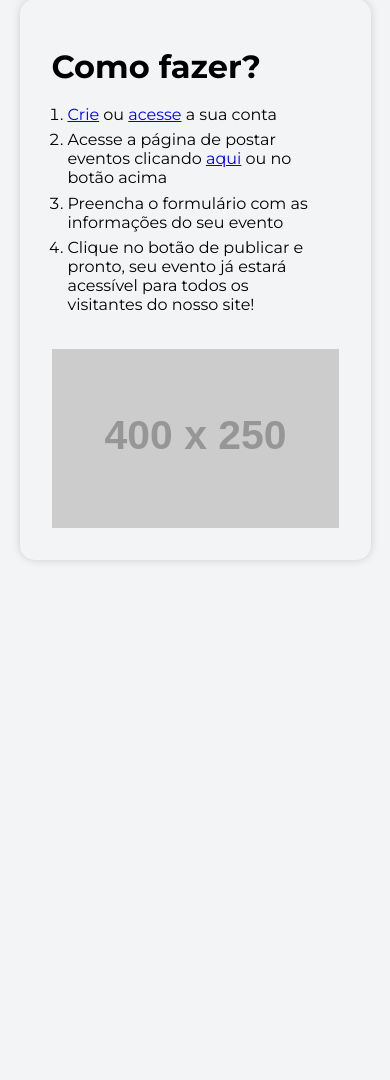
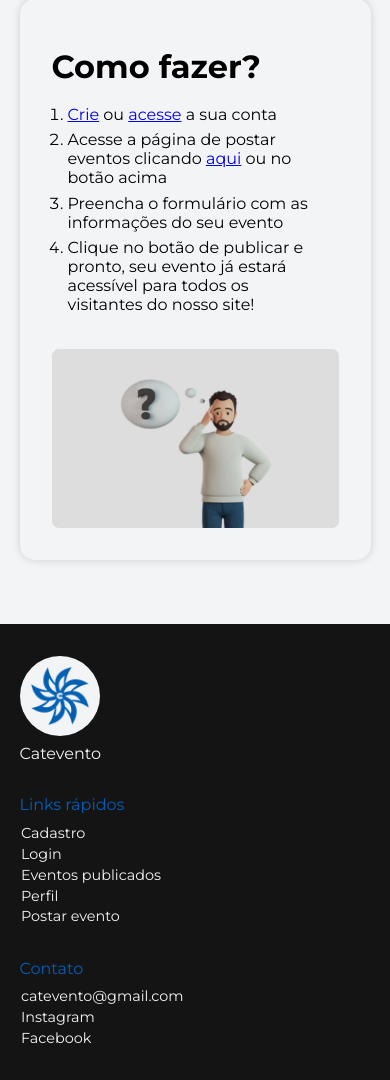
Before and after one commit to victoralsp/projeto-integrado, a PHP site: page / in a window 390 px wide. Shown: the part 1423-2503 px from the top of the page. Before the commit the page ends 1985 px from the top, so only its background shows below. Run offline with PHP 8.4, Linux system fonts and the light colour scheme; grey boxes labelled with a size stand in for pictures from a placeholder-image service; some libraries are stand-ins or nearby versions.

Commit message:
home finalizada e responsiva

```diff
--- a/css/index.css
+++ b/css/index.css
@@ -369,4 +369,62 @@ header {
 #como-publicar img {
     width: 100%;
     max-width: 400px;
+    border-radius: 7px;
 }
+
+footer {
+    background-color: var(--cor-dark-bg);
+    padding: 2em 0;
+}
+
+#footer {
+    display: flex;
+    width: 100%;
+    margin: 0 auto;
+    max-width: 1000px;
+    justify-content: space-evenly;
+}
+
+footer img {
+    width: 80px;
+    background-color: var(--cor-branca);
+    border-radius: 50%;
+    padding: .5em;
+    display: block;
+}
+
+#nome-empresa {
+    text-decoration: none;
+    color: var(--cor-branca) !important;
+}
+#nome-empresa img {
+    margin-bottom: .5em;
+}
+
+#links-rapidos,
+#contatos {
+    display: flex;
+    flex-direction: column;
+}
+#links-rapidos p,
+#contatos p {
+    margin-bottom: .5em;
+}
+#links-rapidos a,
+#contatos a {
+    text-decoration: none;
+    color: var(--cor-branca);
+    font-size: .9em;
+    padding: .1em;
+}
+
+#links-rapidos a:hover,
+#contatos a:hover {
+    text-decoration: underline;
+}
+
+#nome-empresa,
+#links-rapidos p,
+#contatos p {
+    color: var(--cor-principal);
+}
--- a/css/medias-index.css
+++ b/css/medias-index.css
@@ -99,6 +99,12 @@
     #article-categorias {
         gap: .2em;
     }
+
+    #footer {
+        flex-direction: column;
+        width: 90%;
+        gap: 2em;
+    }
 }
 
 @media screen and (max-width: 425px) {
--- a/css/style.css
+++ b/css/style.css
@@ -4,6 +4,7 @@
     margin: 0;
     padding: 0;
     box-sizing: border-box;
+    scroll-behavior: smooth;
 }
 
 :root {
--- a/index.html
+++ b/index.html
@@ -8,7 +8,7 @@
     <link rel="stylesheet" href="css/index.css">
     <link rel="stylesheet" href="css/medias-index.css">
     <script src="https://kit.fontawesome.com/05ac79b2f0.js" crossorigin="anonymous"></script>
-    <title>Document</title>
+    <title>Home</title>
 </head>
 
 <body>
@@ -88,13 +88,29 @@
                         <li>Clique no botão de publicar e pronto, seu evento já estará acessível para todos os visitantes do nosso site!</li>
                     </ol>
                 </div>
-                <img src="https://placehold.co/400x250" alt="">
+                <img src="imagens/imagem-como-fazer.png" alt="Imagem de um personagem 3d com dúvida" id="imagem-como-fazer">
             </article>
           </section>
-
-
-
     </main>
+    <footer>
+        <section id="footer">
+            <a href="#" id="nome-empresa"><img src="imagens/logo.png" alt="Logo catevento"><p>Catevento</p></a>
+            <article id="links-rapidos">
+                <p>Links rápidos</p>
+                <a href="pages/cadastro.html">Cadastro</a>
+                <a href="pages/login.html">Login</a>
+                <a href="pages/eventos-publicados.html">Eventos publicados</a>
+                <a href="pages/perfil.html">Perfil</a>
+                <a href="pages/postar-evento.html">Postar evento</a>
+            </article>
+            <article id="contatos">
+                <p>Contato</p>
+                <a href="mailto:catevento@gmail.com">catevento@gmail.com</a>
+                <a href="#">Instagram</a>
+                <a href="#">Facebook</a>
+            </article>
+        </section>
+    </footer>
 
     <script type="module" src="js/index.js"></script>
 </body>
```
Also changed, not shown: imagens/imagem-como-fazer.png (added).
